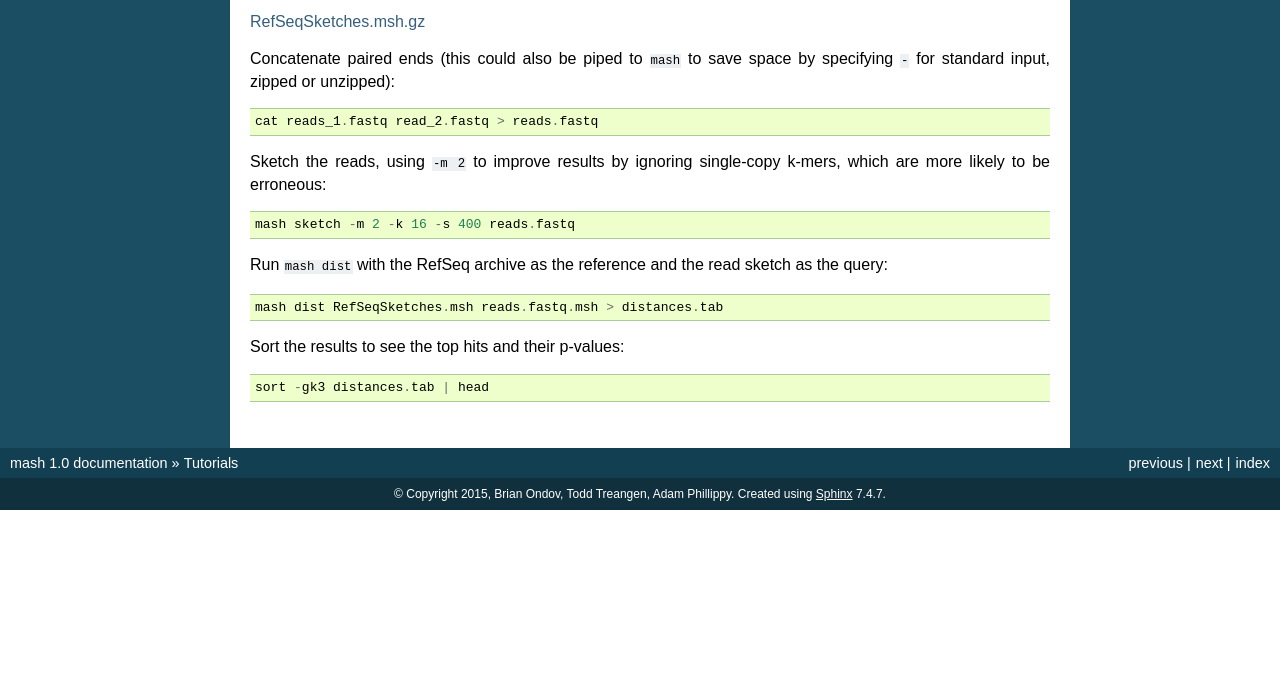
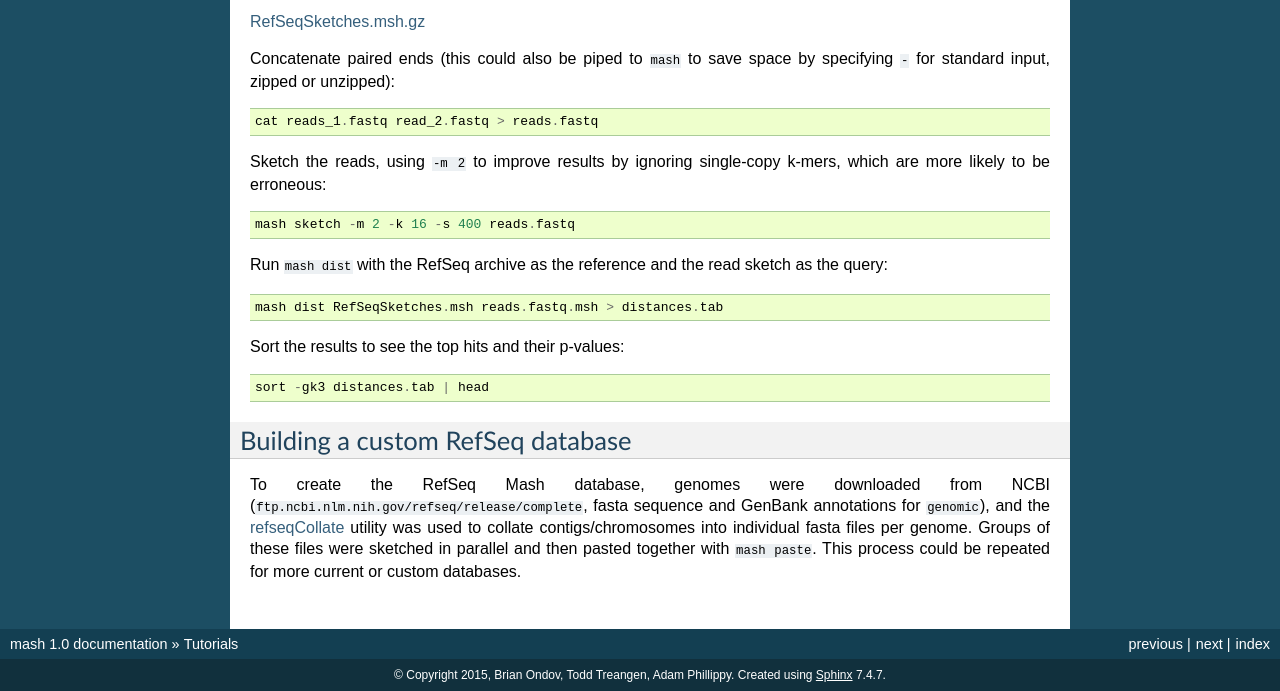
Before and after one commit to marbl/Mash, a Sphinx documentation site: the page built from doc/sphinx/tutorials.rst, in a window 1280 px wide and 900 px high, scrolled down 1035 px, cut to the strip 209-900 px from the top of the window. Built offline with Sphinx 7.4.7, drawn with Linux system fonts in a browser that asks for light colours; before the commit the page ends 1754 px from its top, so only the background shows below that; some of the changed text lies outside the part shown.

Commit message:
docs: collation method and link

```diff
--- a/doc/sphinx/tutorials.rst
+++ b/doc/sphinx/tutorials.rst
@@ -93,3 +93,15 @@ Sort the results to see the top hits and their p-values:
 .. code ::
 
   sort -gk3 distances.tab | head
+
+Building a custom RefSeq database
+---------------------------------
+
+To create the RefSeq Mash database, genomes were downloaded from NCBI
+(:code:`ftp.ncbi.nlm.nih.gov/refseq/release/complete`, fasta sequence and
+GenBank annotations for :code:`genomic`), and the
+`refseqCollate <https://github.com/ondovb/refseqCollate/releases>`_ utility was
+used to collate contigs/chromosomes into individual fasta files per genome.
+Groups of these files were sketched in parallel and then pasted together with
+:code:`mash paste`. This process could be repeated for more current or custom
+databases.
```
